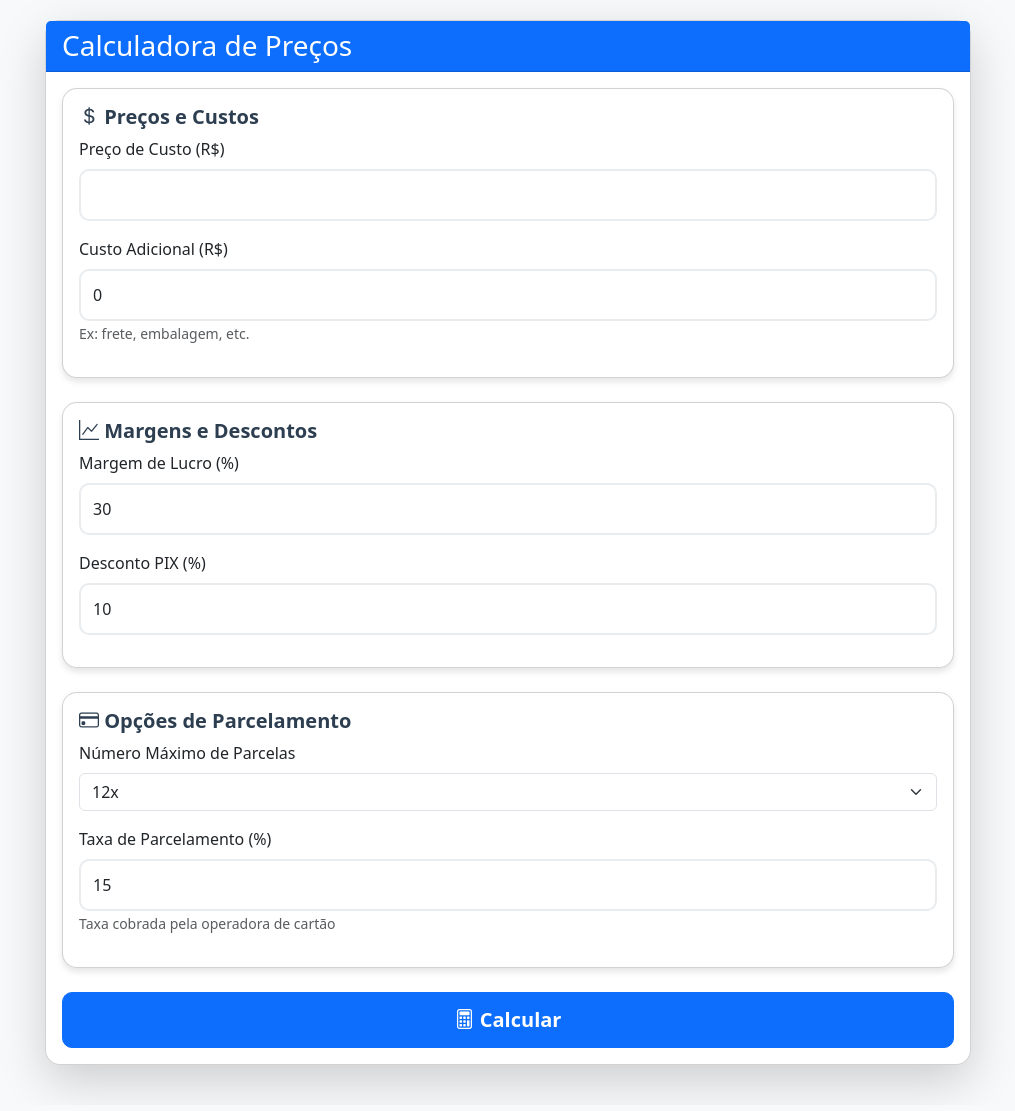
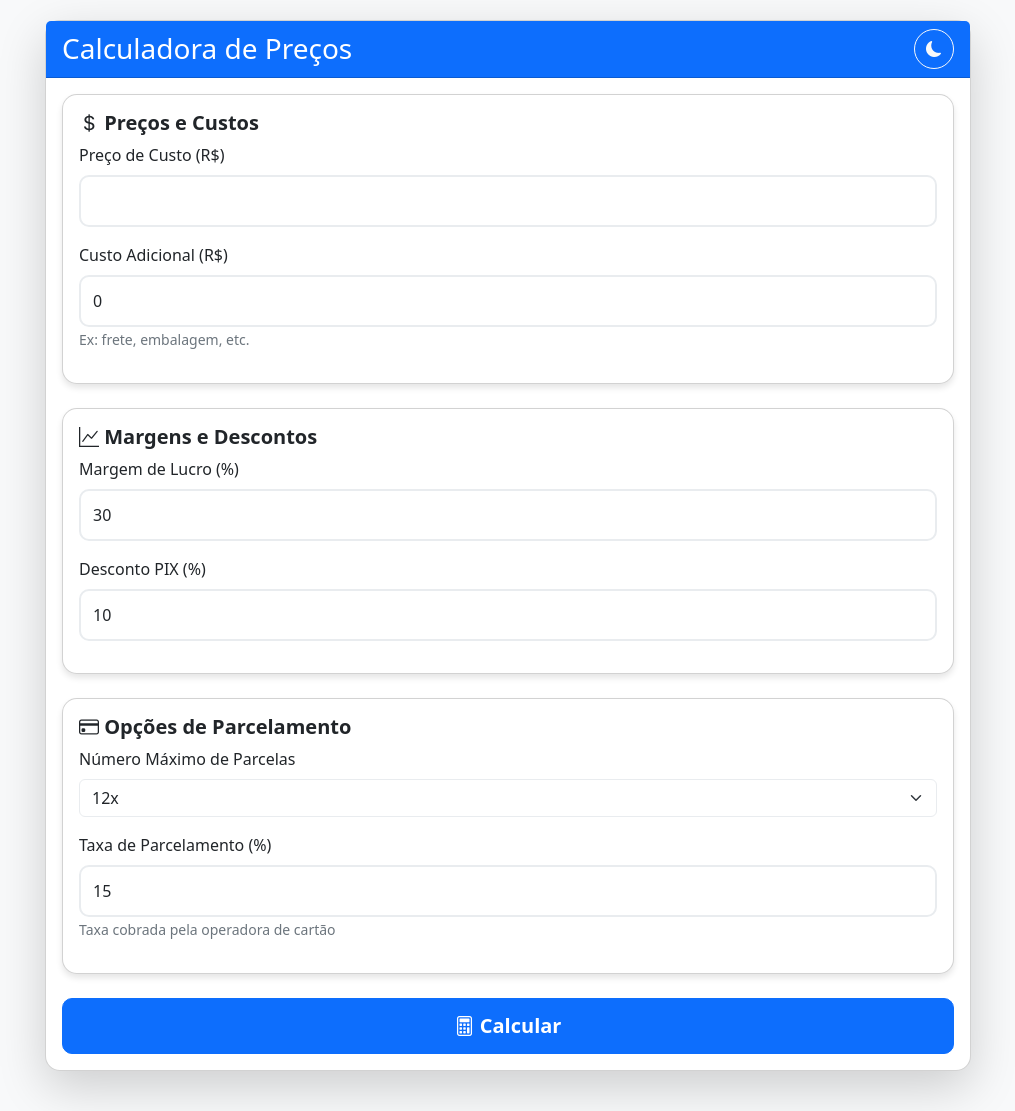
Before and after one commit to eujoaogb/calc-precos, a Flask app: page / in a window 1280 px wide. Shown: the whole page, without its empty margins (132-1147 px from the left). Run offline with Flask 3, Linux system fonts and the light colour scheme; some libraries are stand-ins or nearby versions.

Commit message:
Adicionado modo escuro

```diff
--- a/static/css/style.css
+++ b/static/css/style.css
@@ -1,13 +1,34 @@
+:root {
+    --bg-color: #f8f9fa;
+    --card-bg: #ffffff;
+    --text-color: #212529;
+    --border-color: #e9ecef;
+    --calculation-step-bg: #f8f9fa;
+    --muted-color: #6c757d;
+}
+
+[data-bs-theme="dark"] {
+    --bg-color: #212529;
+    --card-bg: #343a40;
+    --text-color: #f8f9fa;
+    --border-color: #495057;
+    --calculation-step-bg: #2c3136;
+    --muted-color: #adb5bd;
+}
+
 body {
-    background-color: #f8f9fa;
+    background-color: var(--bg-color);
     padding: 20px;
+    color: var(--text-color);
+    transition: background-color 0.3s, color 0.3s;
 }
 
 .card {
     border-radius: 15px;
     box-shadow: 0 4px 6px rgba(0, 0, 0, 0.1);
     margin-bottom: 20px;
-    transition: transform 0.2s;
+    transition: transform 0.2s, background-color 0.3s;
+    background-color: var(--card-bg);
 }
 
 .card:hover {
@@ -15,20 +36,24 @@ body {
 }
 
 .card-title {
-    color: #2c3e50;
+    color: inherit;
     font-weight: 600;
 }
 
 .form-control {
     border-radius: 10px;
     padding: 12px;
-    border: 2px solid #e9ecef;
+    border: 2px solid var(--border-color);
     transition: border-color 0.3s;
+    background-color: var(--card-bg);
+    color: var(--text-color);
 }
 
 .form-control:focus {
     border-color: #007bff;
     box-shadow: none;
+    background-color: var(--card-bg);
+    color: var(--text-color);
 }
 
 .btn-primary {
@@ -60,7 +85,7 @@ body {
 }
 
 .calculation-step {
-    background-color: #f8f9fa;
+    background-color: var(--calculation-step-bg);
     padding: 15px;
     border-radius: 10px;
     margin: 10px 0;
@@ -69,24 +94,57 @@ body {
 .calculation-step p {
     margin: 8px 0;
     font-size: 0.95rem;
+    color: var(--text-color);
 }
 
 #detalhes-calculo {
-    background-color: #fff;
+    background-color: var(--card-bg);
     padding: 20px;
     border-radius: 10px;
     margin-top: 20px;
 }
 
 #detalhes-calculo h6 {
-    color: #2c3e50;
+    color: inherit;
     margin-top: 15px;
     font-weight: 600;
 }
 
 #detalhes-calculo p {
     margin: 8px 0;
-    color: #495057;
+    color: var(--text-color);
+}
+
+.text-muted {
+    color: var(--muted-color) !important;
+}
+
+#toggleTheme {
+    width: 40px;
+    height: 40px;
+    padding: 0;
+    display: flex;
+    align-items: center;
+    justify-content: center;
+    border-radius: 50%;
+    transition: all 0.3s;
+}
+
+#toggleTheme:hover {
+    transform: rotate(45deg);
+}
+
+.form-select {
+    background-color: var(--card-bg);
+    color: var(--text-color);
+    border-color: var(--border-color);
+}
+
+.result-box {
+    padding: 15px;
+    border-radius: 10px;
+    background-color: var(--calculation-step-bg);
+    margin-bottom: 15px;
 }
 
 .text-success {
--- a/static/js/script.js
+++ b/static/js/script.js
@@ -4,6 +4,35 @@ document.addEventListener('DOMContentLoaded', function() {
     const detalhesCalculo = document.getElementById('detalhes-calculo');
     const toggleDetalhes = document.getElementById('toggleDetalhes');
     const historico = document.getElementById('historico-calculos');
+    const toggleTheme = document.getElementById('toggleTheme');
+
+    // Inicializa o tema
+    const theme = localStorage.getItem('theme') || 'light';
+    document.documentElement.setAttribute('data-bs-theme', theme);
+    atualizarBotaoTema(theme);
+
+    // Toggle do tema
+    toggleTheme.addEventListener('click', function() {
+        const currentTheme = document.documentElement.getAttribute('data-bs-theme');
+        const newTheme = currentTheme === 'light' ? 'dark' : 'light';
+
+        document.documentElement.setAttribute('data-bs-theme', newTheme);
+        localStorage.setItem('theme', newTheme);
+        atualizarBotaoTema(newTheme);
+    });
+
+    function atualizarBotaoTema(theme) {
+        const icon = toggleTheme.querySelector('i');
+        if (theme === 'dark') {
+            icon.classList.remove('bi-moon-fill');
+            icon.classList.add('bi-sun-fill');
+            toggleTheme.title = 'Mudar para modo claro';
+        } else {
+            icon.classList.remove('bi-sun-fill');
+            icon.classList.add('bi-moon-fill');
+            toggleTheme.title = 'Mudar para modo escuro';
+        }
+    }
 
     // Inicializa o histórico
     let historicoCalculos = JSON.parse(localStorage.getItem('historicoCalculos')) || [];
--- a/templates/index.html
+++ b/templates/index.html
@@ -1,5 +1,5 @@
 <!DOCTYPE html>
-<html lang="pt-BR">
+<html lang="pt-BR" data-bs-theme="light">
 <head>
     <meta charset="UTF-8">
     <meta name="viewport" content="width=device-width, initial-scale=1.0">
@@ -14,7 +14,12 @@
             <div class="col-md-10">
                 <div class="card shadow-lg">
                     <div class="card-header bg-primary text-white">
-                        <h3 class="mb-0">Calculadora de Preços</h3>
+                        <div class="d-flex justify-content-between align-items-center">
+                            <h3 class="mb-0">Calculadora de Preços</h3>
+                            <button id="toggleTheme" class="btn btn-outline-light">
+                                <i class="bi bi-moon-fill"></i>
+                            </button>
+                        </div>
                     </div>
                     <div class="card-body">
                         <form id="calculadoraForm">
```
